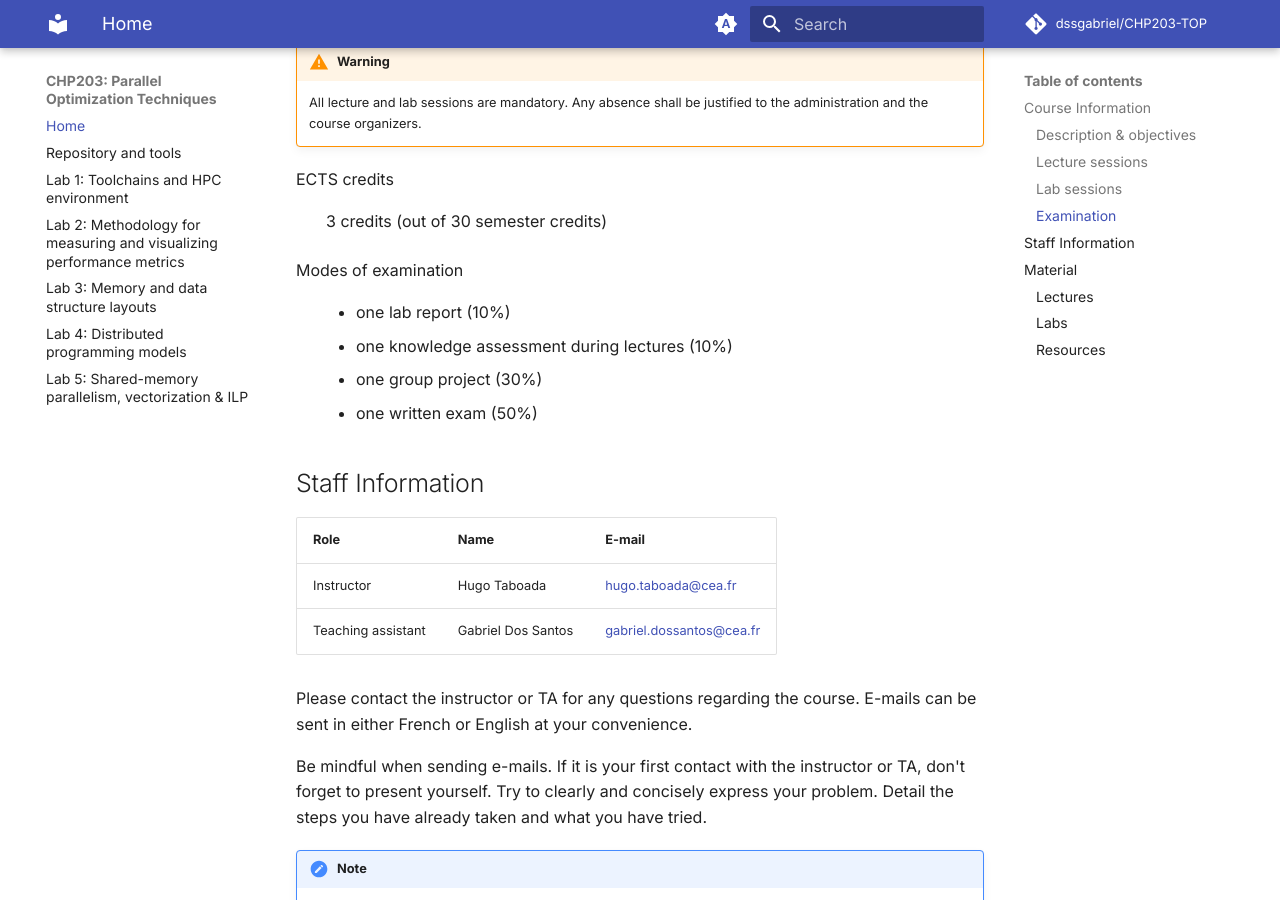
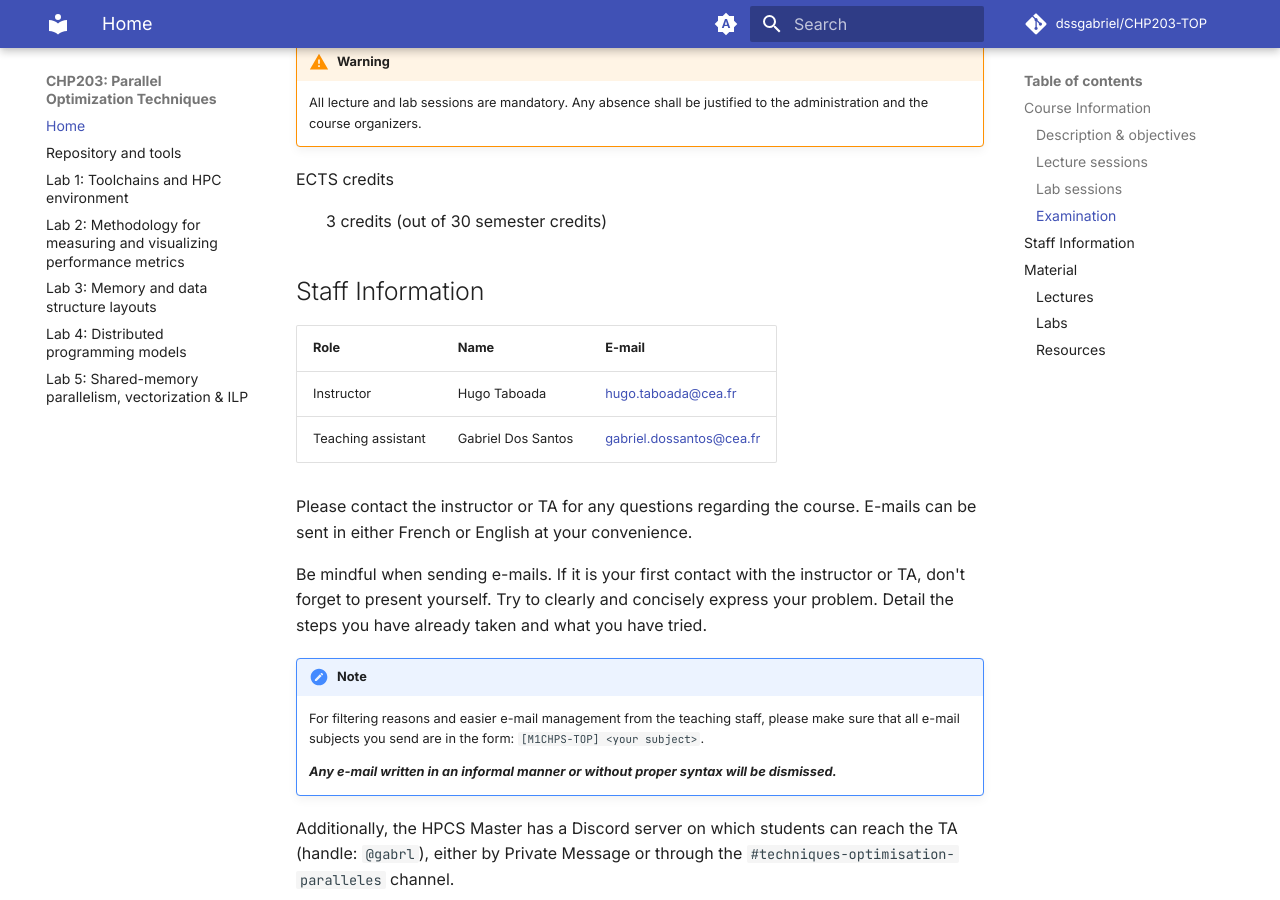
Before and after one commit to dssgabriel/CHP203-TOP, an MkDocs documentation site: the page built from docs/index.md, in a window 1280 px wide and 900 px high, scrolled down 1169 px. Built offline with MkDocs 1.6.1 and Material for MkDocs 9.7.7, drawn with Linux system fonts in a browser that asks for light colours; emoji names are drawn with the system emoji font; comment, search, counter and statistics services are not loaded.

Commit message:
chore: remove modes of exam
Signed-off-by: Gabriel Dos Santos <gabriel.dossantos@cea.fr>

```diff
--- a/docs/index.md
+++ b/docs/index.md
@@ -39,12 +39,6 @@ This course is evaluated for the 1st Year of Paris-Saclay University's M.Sc. in
 
 ECTS credits
 : 3 credits (out of 30 semester credits)
-
-Modes of examination
-: - one lab report (10%)
-  - one knowledge assessment during lectures (10%)
-  - one group project (30%)
-  - one written exam (50%)
 
 
 ## Staff Information
```
